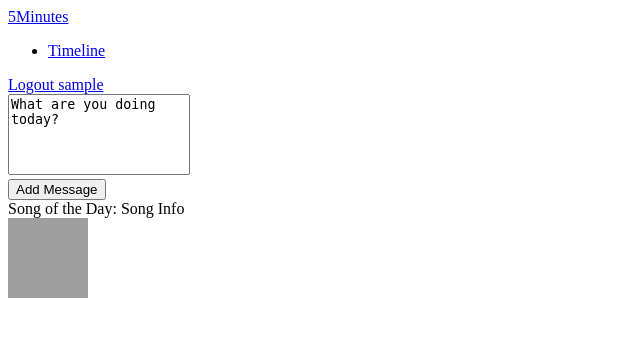
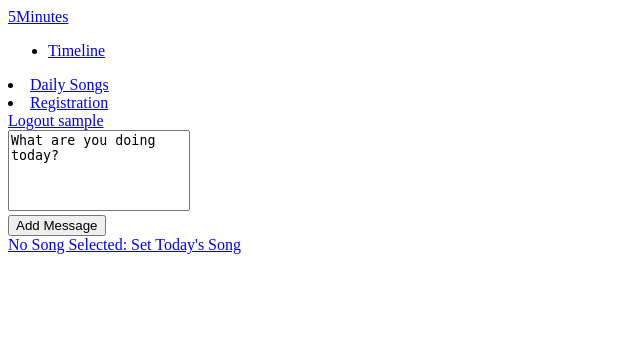
Before and after one commit to myles2007/5Minutes, a Flask app: page /timeline in a window 1280 px wide. Shown: the top 337 px of the page, without its empty margins (0-640 px from the left). Run offline with Flask 2, Linux system fonts and the light colour scheme; the visitor is signed in with stand-in values (Sample User, id 1); data comes from the database, SQL or seed files in the repository; data that the repository does not hold is empty; parts of the project's set-up code (start-up, migrations or seed data) failed here and were passed over; grey boxes are pictures that could not be loaded.

Commit message:
Hooking up Daily Songs (Spotify)
In a very basic form, it is now possible to set song for
the day by providing a Spotify URI.

Additionally:
 * Added registration to the Navbar
 * Added Daily Songs to the Navbar

```diff
--- a/FiveMinutes.py
+++ b/FiveMinutes.py
@@ -98,6 +98,15 @@ def gravatar_url(email, size=80):
     return 'http://www.gravatar.com/avatar/{mail_hash}?d=identicon&s={size}'.format(
             mail_hash=md5(email.strip().lower().encode('utf-8')).hexdigest(), size=size)
 
+def get_song_of_the_day():
+    today = datetime.now().date()
+    song_of_the_day = query_db('''SELECT `spotify_uri`
+                                  FROM `daily_songs`
+                                  WHERE `song_date` >= ?''', [today.strftime('%Y-%m-%d')],
+                               one=True)
+
+    return song_of_the_day
+
 @app.route('/addMessage', methods=['POST'])
 def addMessage():
     """ Adds a new message linked to the currently logged in user. """
@@ -115,6 +124,22 @@ def addMessage():
 
     return redirect(url_for('timeline'))
 
+@app.route('/setDailySongs', methods=['GET'])
+def setDailySongs():
+    return render_template('set_daily_songs.html')
+
+@app.route('/setSong', methods=['POST'])
+def setSong():
+    if 'user_id' not in session:
+        abort(401)
+    if request.form['spotify_uri']:
+        db = get_db()
+        db.execute('''INSERT INTO `daily_songs` (spotify_uri, song_date)
+                      VALUES (?, ?)''', (request.form['spotify_uri'], datetime.now().date()))
+        db.commit()
+
+    return render_template('set_daily_songs.html', message='Song successfully set!')
+
 @app.route('/timeline', methods=['GET'])
 def timeline(**kwargs):
     """ Loads """
@@ -125,7 +150,9 @@ def timeline(**kwargs):
                                 JOIN `user`
                                     ON `user`.`user_id` = `message`.`author_id`
                             ''')
-    return render_template('timeline.html', all_messages=all_messages, **kwargs)
+    song_of_the_day = get_song_of_the_day()
+    return render_template('timeline.html', all_messages=all_messages,
+                           song_of_the_day=song_of_the_day, **kwargs)
 
 #Database functions
 def get_db():
--- a/templates/navbar.html
+++ b/templates/navbar.html
@@ -12,12 +12,16 @@
             <!-- Be sure to leave the brand out there if you want it shown -->
             <a class="brand" href="#">5Minutes</a>
             <ul class="nav">
-                <li class="active"><a href="#">Timeline</a></li>
+                <li class="active"><a href="{{ url_for('timeline') }}">Timeline</a></li>
             </ul>
 
             <!-- Everything you want hidden at 940px or less, place within here -->
             <div class="nav-collapse collapse">
                 <!-- .nav, .navbar-search, .navbar-form, etc -->
+                <div class='nav'>
+                    <li><a href="{{ url_for('setDailySongs') }}">Daily Songs</a></li>
+                    <li><a href="{{ url_for('register') }}">Registration</a></li>
+                </div>
                 {% if g.user %}
                     <div class='nav pull-right'>
                         <a id='logout' class="btn btn-primary" href="{{ url_for('logout') }}">Logout {{ g.user.username }}</a>
--- a/templates/song_of_the_day.html
+++ b/templates/song_of_the_day.html
@@ -1,14 +1,21 @@
+{% if song_of_the_day %}
 <div class='row-fluid'>
-    <div class='pull-left'>
-        Song of the Day: Song Info
+    <div class='span12'>
+        <div class='row-fluid'>
+            <div class='span4'>
+                <iframe src="https://embed.spotify.com/?uri={{ song_of_the_day.spotify_uri }}" width="80" height="80" frameborder="0" allowtransparency="true"></iframe>
+            </div>
+            <div class='song_details span8'>
+                <div class='song_details detail'><p class='inline tinyfont'> Song Title: Title Here </p></div>
+                <div class='song_details detail'><p class='inline tinyfont'> Artist: Artist Here </p></div>
+                <div class='song_details detail'><p class='inline tinyfont'> Album: Album Here </p></div>
+            </div>
+        </div>
+        <!-- <div class='row-fluid'> -->
+            <!-- [> <iframe src="https://embed.spotify.com/?uri=spotify:track:0vUKSQvNb3ntbuFy1h2r2O" width="80" height="120" frameborder="0" allowtransparency="true"></iframe> <] -->
+        <!-- </div> -->
     </div>
 </div>
-{% if not_selected %}
 {% else %}
-<div class='row-fluid'>
-    <div class='span4'>
-        <iframe src="https://embed.spotify.com/?uri=spotify:user:phobos8:playlist:3wcCs5CooXWZzgFg23eaC9" width="80" height="80" frameborder="0" allowtransparency="true"></iframe>
-            <!-- <iframe src="https://embed.spotify.com/?uri=spotify:track:0vUKSQvNb3ntbuFy1h2r2O" width="80" height="120" frameborder="0" allowtransparency="true"></iframe> -->
-        </div>
-</div>
+    <a href="{{ url_for('setDailySongs') }}">No Song Selected: Set Today's Song</a>
 {% endif %}
```
Also changed, not shown: static/css/global.css (+9 -0 lines), templates/set_daily_songs.html (added, +14 -0 lines).
